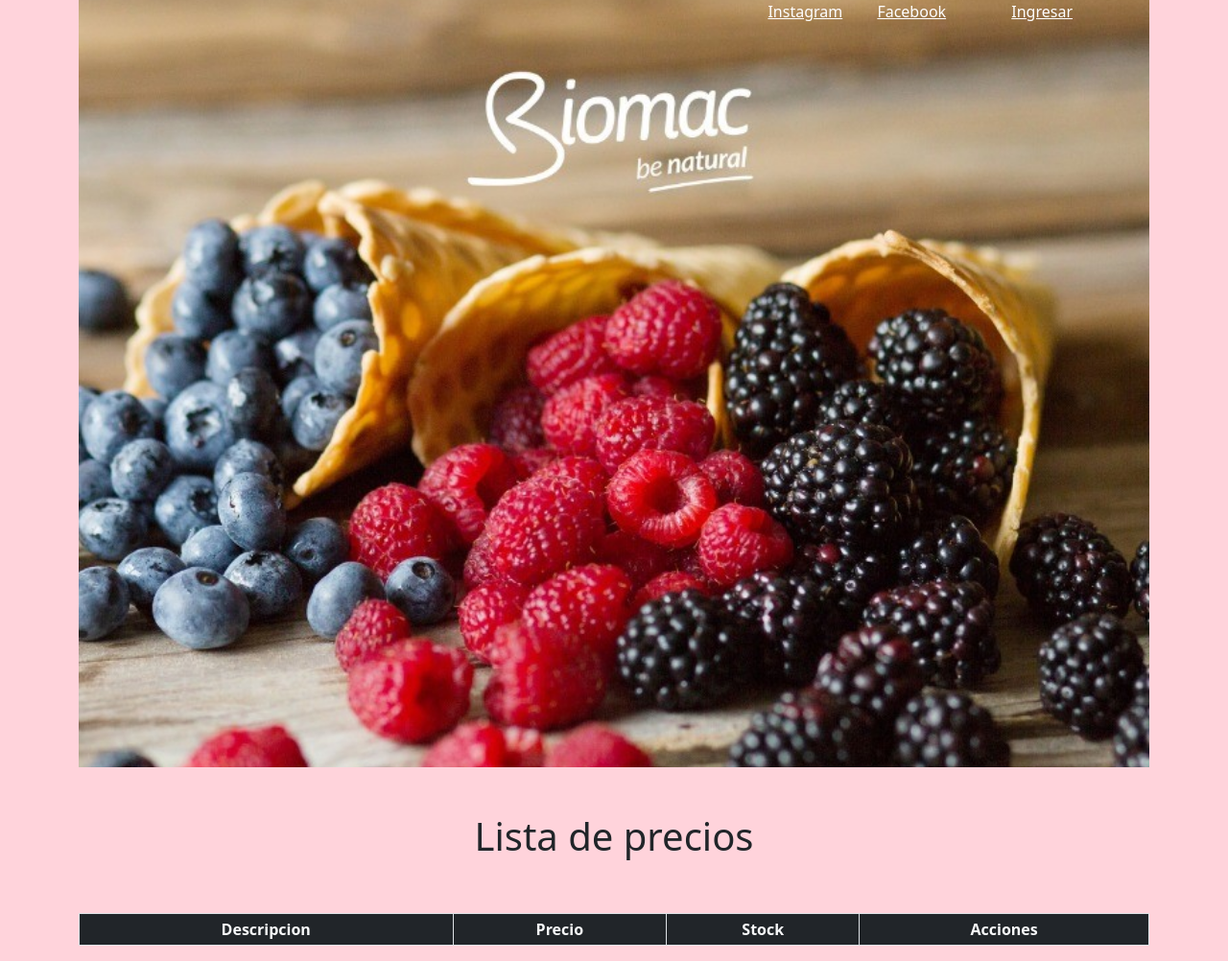
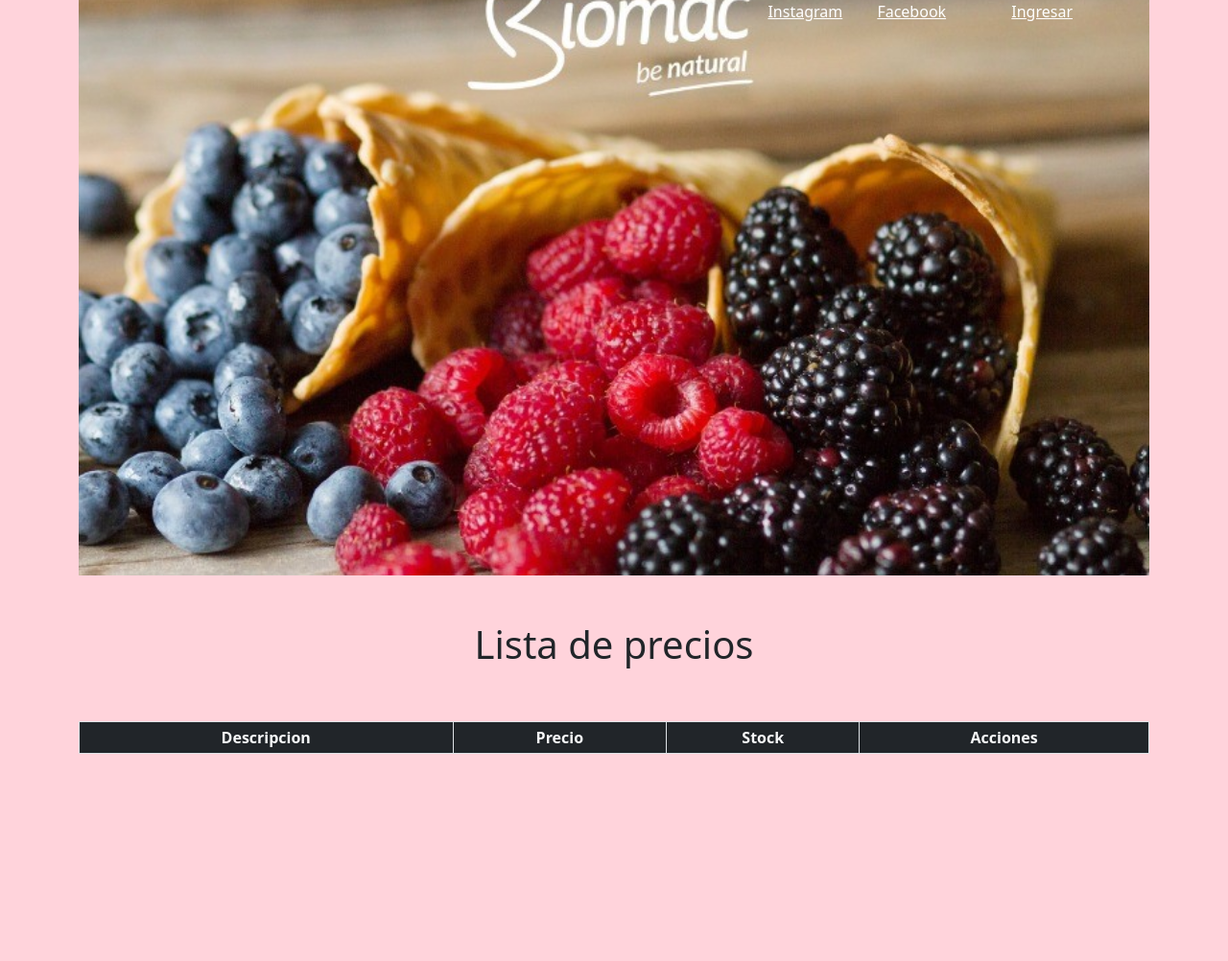
Before and after one commit to MaxiCarrion/tp_grupal1, a PHP site: page /lista_de_precios_admin.php in a window 1280 px wide. Shown: the whole page at 96% size. After the commit the page ends 786 px from the top, so only its background shows below. Run offline with PHP 8.4, Linux system fonts and the light colour scheme; data that the repository does not hold is empty.

Commit message:
se restaura el valor

```diff
--- a/lista_de_precios_admin.php
+++ b/lista_de_precios_admin.php
@@ -11,7 +11,7 @@
             background: url('img/img/fondo.jpg');
             background-position: center center;
             background-size: cover;
-            height: 100vh;
+            height: 75vh;
         }
     </style>
 
```
